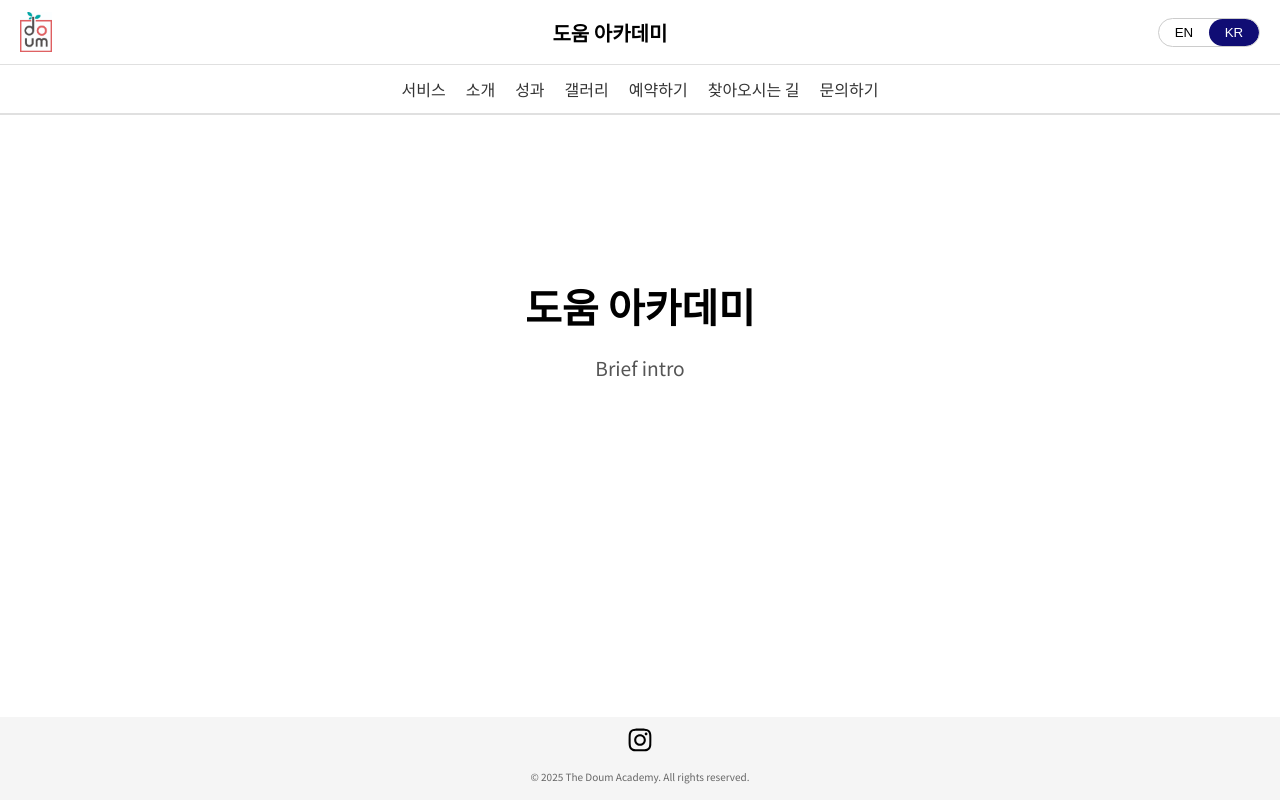
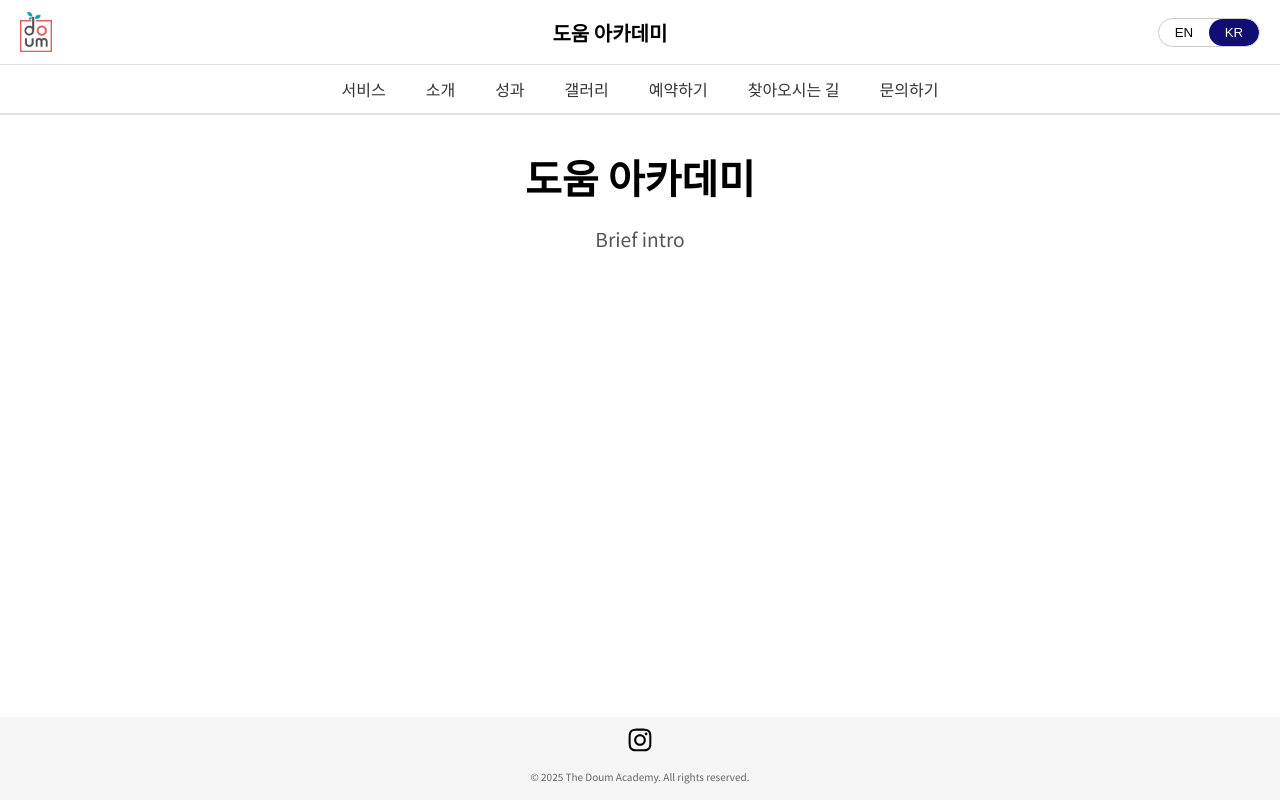
Before and after one commit to junuiui/the-doum-academy-website, a Next.js app: page /ko in a window 1280 px wide. Built offline with nearby package versions, Linux system fonts and the light colour scheme.

Commit message:
location moved

```diff
--- a/src/app/ko/location/page.module.css
+++ b/src/app/contact-us/location.module.css
@@ -1,9 +1,3 @@
-.container {
-    padding-left: 2%;
-    padding-right: 2%;
-}
-
-
 .title {
     font-size: 28px;
     display: flex;
--- a/src/app/contact-us/page.tsx
+++ b/src/app/contact-us/page.tsx
@@ -1,3 +1,4 @@
+import Location from './location'
 import styles from './page.module.css'
 
 /**
@@ -10,6 +11,10 @@ import styles from './page.module.css'
 export default function ContactUsPage() {
     return (
         <main className={styles.container}>
+
+            {/* Location */}
+            <Location />
+
             <h1 className={styles.title}>Contact Us</h1>
 
             <form className={styles.form_container}>
--- a/src/app/location/page.module.css
+++ b/src/app/ko/contact-us/location.module.css
@@ -1,9 +1,3 @@
-.container {
-    padding-left: 2%;
-    padding-right: 2%;
-}
-
-
 .title {
     font-size: 28px;
     display: flex;
--- a/src/app/ko/contact-us/page.tsx
+++ b/src/app/ko/contact-us/page.tsx
@@ -1,3 +1,4 @@
+import Location from './location'
 import styles from './page.module.css'
 
 /**
@@ -10,6 +11,10 @@ import styles from './page.module.css'
 export default function ContactUsPage() {
     return (
         <main className={styles.container}>
+
+            {/* Location */}
+            <Location />
+
             <h1 className={styles.title}>Contact Us</h1>
 
             <form className={styles.form_container}>
--- a/src/app/ko/page.module.css
+++ b/src/app/ko/page.module.css
@@ -1,7 +1,7 @@
 /* src/app/page.module.css */
 .container {
-    padding: 5%;
-    margin-top: 65px;
+    padding-left: 2%;
+    padding-right: 2%;
 }
 
 
--- a/src/components/Footer.module.css
+++ b/src/components/Footer.module.css
@@ -6,10 +6,11 @@
     padding: 16px;
     background-color: #f5f5f5;
     color: #666;
-    /* vertical-align: center; */
+    vertical-align: center;
 }
 
 .socials {
+    margin-top: 10;
     display: flex;
     padding-top: 10px;
     background-color: #f5f5f5;
--- a/src/components/NavBar.module.css
+++ b/src/components/NavBar.module.css
@@ -14,7 +14,7 @@
 
 .navLinks {
     display: flex;
-    gap: 20px;
+    gap: 40px;
 }
 
 .navLinks a {
```
Also changed, not shown: src/app/contact-us/location.tsx (renamed from src/app/location/page.tsx, +5 -4 lines), src/app/ko/contact-us/location.tsx (renamed from src/app/ko/location/page.tsx, +4 -4 lines).
